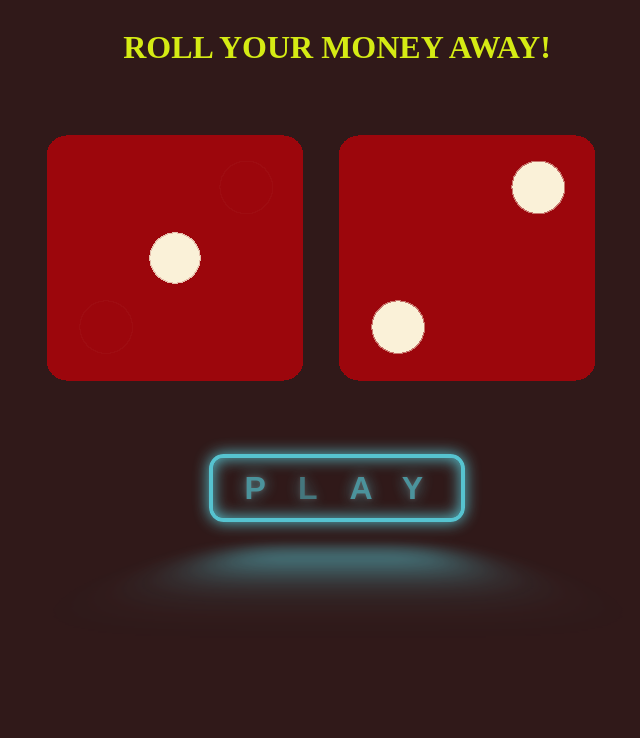
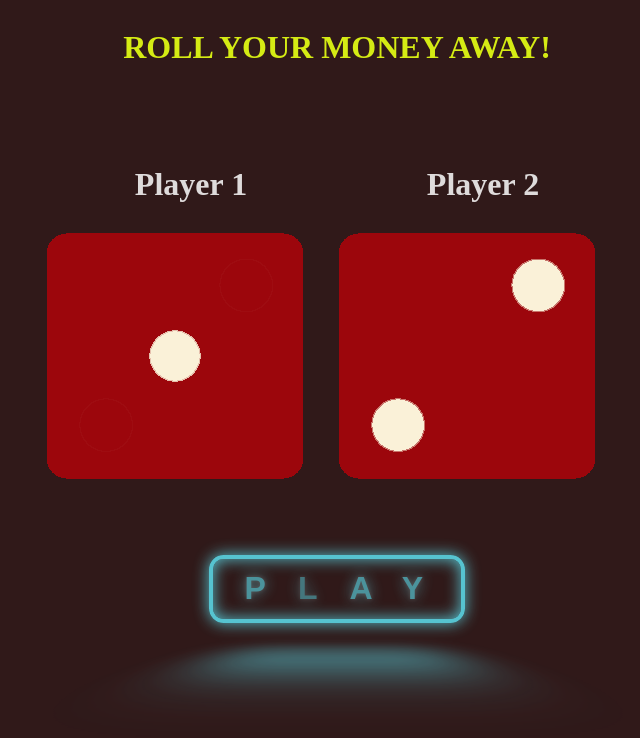
Before and after one commit to hossain101/Dice_App_Web, a plain HTML site: page index.html in a window 1280 px wide. Shown: the whole page, without its empty margins (311-951 px from the left). Drawn offline with Linux system fonts and the light colour scheme.

Commit message:
add minor improvements

```diff
--- a/index.html
+++ b/index.html
@@ -10,12 +10,36 @@
     <!-- Heading Section -->
     <h1 id="bodyH1">ROLL YOUR MONEY AWAY!</h1>
 
+    <!-- Winner Declaration -->
+    <h1 id="winnerDeclaration"></h1>
+
     <!-- Dice Image Section -->
-    <div class="diceRow">
-      <img id="diceImg1" class="diceImg" src="images/dice1.png" alt="img not found" />
 
-      <img id="diceImg2" class="diceImg" src="images/dice2.png" alt="img not found" />
-    </div>
+    <table class="diceRow">
+      <thead class="playerRow">
+        <td><h1>Player 1</h1></td>
+        <td><h1>Player 2</h1></td>
+      </thead>
+
+      <tr>
+        <td>
+          <img
+            id="diceImg1"
+            class="diceImg"
+            src="images/dice1.png"
+            alt="img not found"
+          />
+        </td>
+        <td>
+          <img
+            id="diceImg2"
+            class="diceImg"
+            src="images/dice2.png"
+            alt="img not found"
+          />
+        </td>
+      </tr>
+    </table>
 
     <!-- Button Section -->
 
@@ -25,6 +49,6 @@
       </button>
     </div>
 
-    <script src="index.js" ></script>
+    <script src="index.js"></script>
   </body>
 </html>
--- a/index.js
+++ b/index.js
@@ -1,5 +1,21 @@
 function rollFunction(){
-    document.getElementById("diceImg1").src = "images/dice" + Math.floor((Math.random()*6)+1)    +".png";
-    document.getElementById("diceImg2").src = "images/dice"+Math.floor((Math.random()*6)+1)  +".png";
+
+
+    var diceImg1Value = Math.floor((Math.random()*6)+1);
+    var diceImg2Value = Math.floor((Math.random()*6)+1);
+    document.getElementById("diceImg1").src = "images/dice" +  diceImg1Value   +".png";
+    document.getElementById("diceImg2").src = "images/dice"+diceImg2Value +".png";
+
+if(diceImg1Value==diceImg2Value){
+    document.getElementById("winnerDeclaration").innerHTML = "Draw 🤝";
+}
+
+   else if(diceImg1Value > diceImg2Value){
+    document.getElementById("winnerDeclaration").innerHTML = "Player 1 Wins!! ✨";
+}
+else{  document.getElementById("winnerDeclaration").innerHTML = "Player 2 Wins!! ⚡";
+}
+
+
 
 }
--- a/styles.css
+++ b/styles.css
@@ -9,8 +9,14 @@ body {
 
 .diceRow {
     text-align: center;
-    margin-top: 4rem;
+    margin-left: auto;
+    margin-right: auto;
     margin-bottom: 4rem;
+}
+
+.playerRow {
+    text-align: center;
+    color: rgba(255, 255, 255, 0.842);
 }
 
 
@@ -19,11 +25,16 @@ body {
     text-align: center;
 }
 
-.diceImg{
-  margin-right: 2rem;
+.diceImg {
+    margin-right: 2rem;
 }
 
-
+#winnerDeclaration {
+    text-align: center;
+    color: rgb(255, 18, 18);
+    font-size: 2rem;
+    height: 2rem;
+}
 
 
 
```
